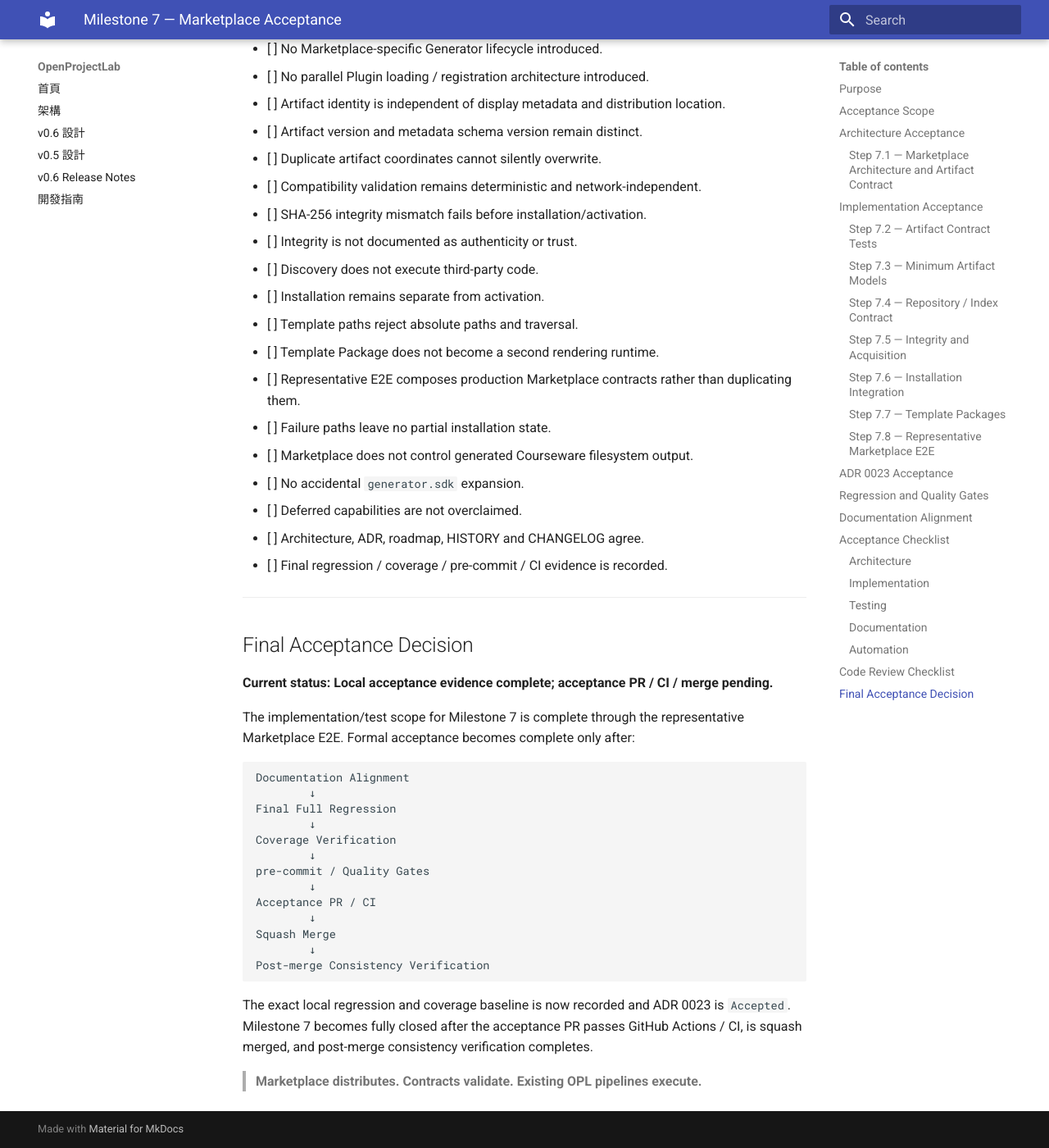
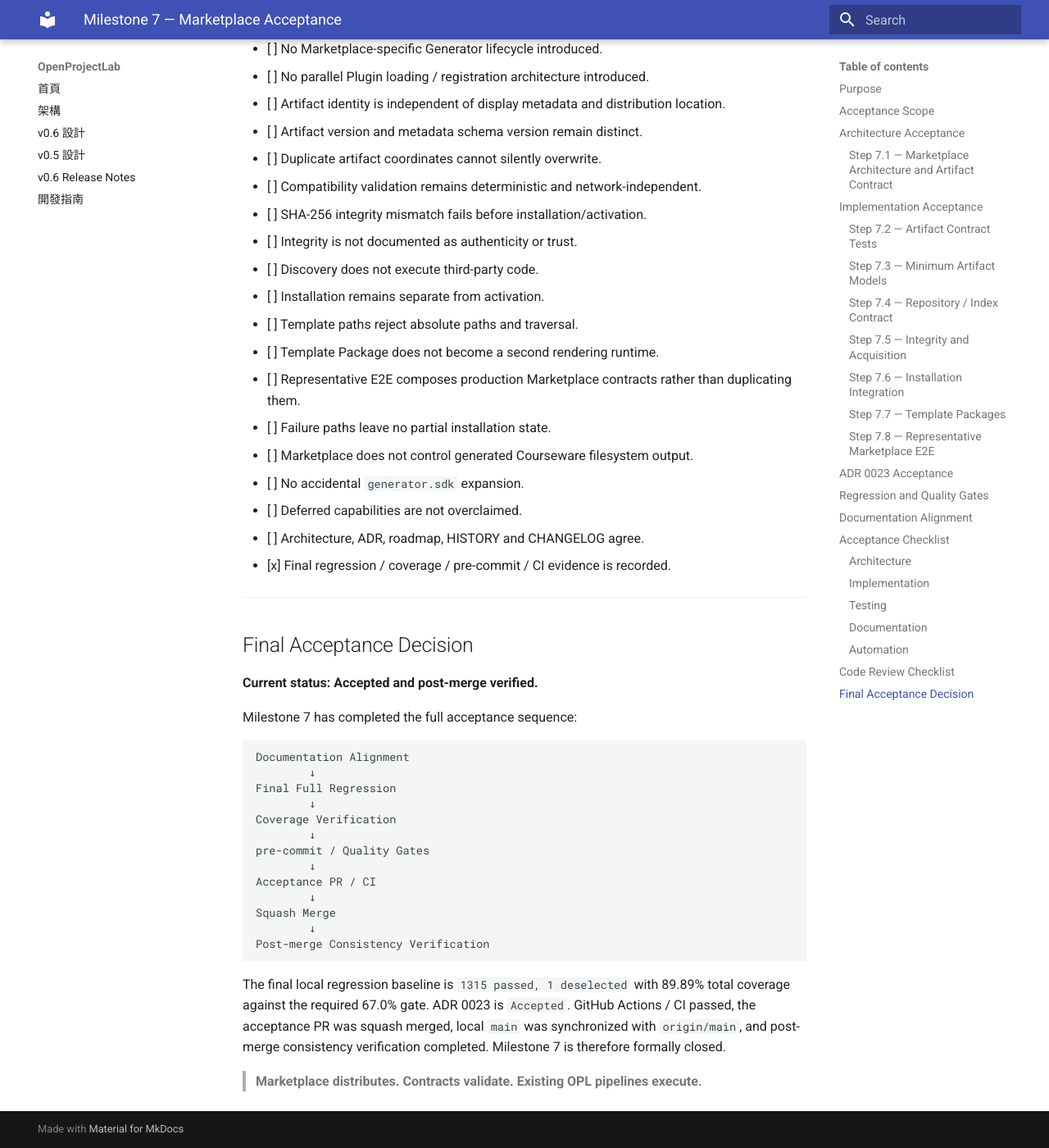
Before and after one commit to khwang1964/OpenProjectLab, an MkDocs documentation site: the page built from docs/milestones/milestone-7-acceptance.md, in a window 1280 px wide and 1400 px high, scrolled down 8350 px. Shown: the whole window at 82% size. Built offline with MkDocs 1.6.1 and Material for MkDocs 9.7.7, drawn with Linux system fonts in a browser that asks for light colours; some of the changed text lies outside the part shown.

Commit message:
docs: align milestone 7 post-merge status (#104)

````diff
--- a/docs/milestones/milestone-7-acceptance.md
+++ b/docs/milestones/milestone-7-acceptance.md
@@ -1,6 +1,6 @@
 # Milestone 7 — Marketplace Acceptance
 
-> **Status:** Acceptance PR Pending
+> **Status:** Accepted
 > **Milestone:** 7 — Marketplace
 > **Date:** 2026-08-16
 > **Primary ADR:** ADR 0023 — Marketplace Artifact Contract
@@ -257,13 +257,13 @@ Milestone 7 implementation and documentation changes are present.
 Full regression:        1315 passed, 1 deselected
 Total coverage:         89.89%
 Required coverage:      67.0% --- Passed
-git diff --check:       Pending final documentation check
-Ruff:                   Pending final documentation check
-Ruff Format:            Pending final documentation check
-pre-commit:             Pending final documentation check
-GitHub Actions / CI:    Pending acceptance PR
-Squash merge:           Pending
-Post-merge consistency: Pending
+git diff --check:       Passed
+Ruff:                   Passed
+Ruff Format:            Passed
+pre-commit:             Passed
+GitHub Actions / CI:    Passed
+Squash merge:           Completed
+Post-merge consistency: Completed
 ```
 
 The previous Milestone 6 baseline (`1119 passed, 1 deselected`, 90.23%
@@ -343,15 +343,15 @@ implemented.
 
 ### Automation
 
-- [ ] `git diff --check` passed.
-- [ ] Ruff passed.
-- [ ] Ruff Format passed.
-- [ ] `pre-commit run --all-files` passed.
-- [ ] `python -m pytest` passed.
-- [ ] Coverage policy passed.
-- [ ] GitHub Actions / CI passed.
-- [ ] Acceptance PR squash merged.
-- [ ] Post-merge consistency verification completed.
+- [x] `git diff --check` passed.
+- [x] Ruff passed.
+- [x] Ruff Format passed.
+- [x] `pre-commit run --all-files` passed.
+- [x] `python -m pytest` passed.
+- [x] Coverage policy passed.
+- [x] GitHub Actions / CI passed.
+- [x] Acceptance PR squash merged.
+- [x] Post-merge consistency verification completed.
 
 ---
 
@@ -377,16 +377,15 @@ implemented.
 - [ ] No accidental `generator.sdk` expansion.
 - [ ] Deferred capabilities are not overclaimed.
 - [ ] Architecture, ADR, roadmap, HISTORY and CHANGELOG agree.
-- [ ] Final regression / coverage / pre-commit / CI evidence is recorded.
+- [x] Final regression / coverage / pre-commit / CI evidence is recorded.
 
 ---
 
 ## Final Acceptance Decision
 
-**Current status: Local acceptance evidence complete; acceptance PR / CI / merge pending.**
+**Current status: Accepted and post-merge verified.**
 
-The implementation/test scope for Milestone 7 is complete through the
-representative Marketplace E2E. Formal acceptance becomes complete only after:
+Milestone 7 has completed the full acceptance sequence:
 
 ```text
 Documentation Alignment
@@ -404,9 +403,10 @@ Squash Merge
 Post-merge Consistency Verification
 ```
 
-The exact local regression and coverage baseline is now recorded and ADR 0023
-is `Accepted`. Milestone 7 becomes fully closed after the acceptance PR passes
-GitHub Actions / CI, is squash merged, and post-merge consistency verification
-completes.
+The final local regression baseline is `1315 passed, 1 deselected` with
+89.89% total coverage against the required 67.0% gate. ADR 0023 is `Accepted`.
+GitHub Actions / CI passed, the acceptance PR was squash merged, local `main`
+was synchronized with `origin/main`, and post-merge consistency verification
+completed. Milestone 7 is therefore formally closed.
 
 > **Marketplace distributes. Contracts validate. Existing OPL pipelines execute.**
````
Also changed, not shown: CHANGELOG.md (+13 -0 lines), docs/HISTORY.md (+7 -6 lines), docs/adr/0023-marketplace-artifact-contract.md (+3 -3 lines), docs/adr/README.md (+2 -2 lines), docs/architecture/marketplace.md (+1 -1 lines), docs/roadmap.md (+8 -7 lines).
